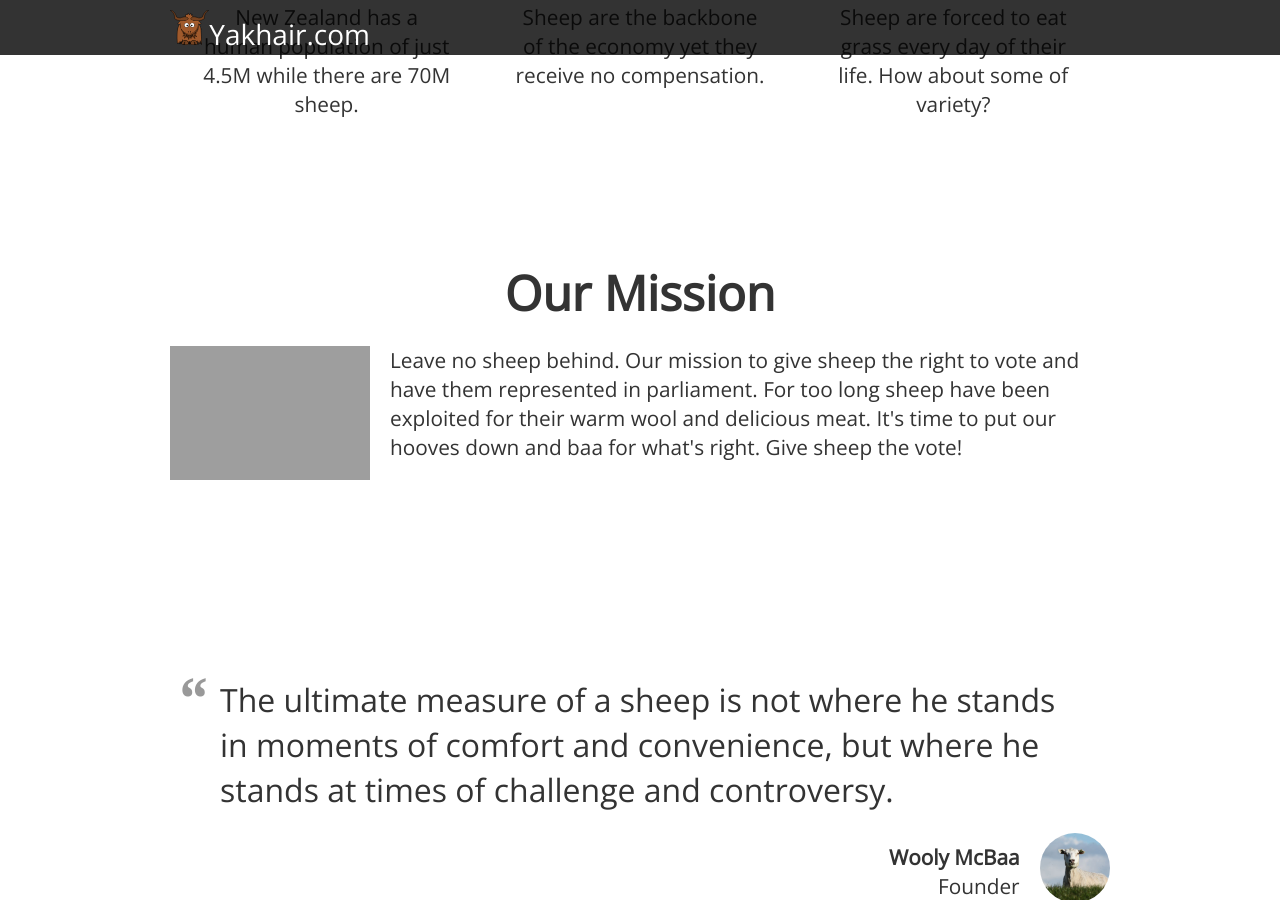
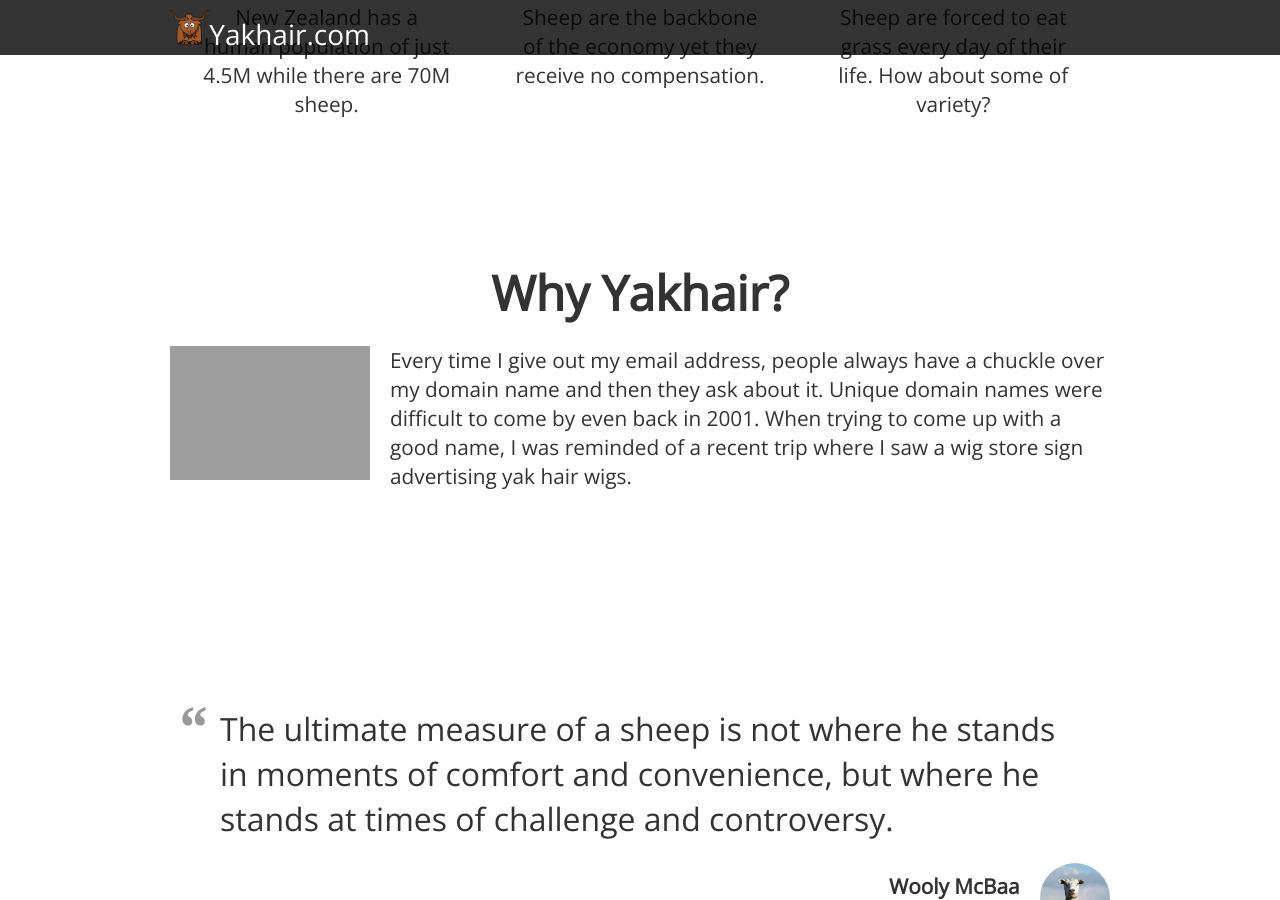
Before and after one commit to StilgarISCA/Yakhair, a Jekyll site: the page built from index.html, in a window 1280 px wide and 900 px high, scrolled down 1247 px. Built offline with Jekyll 4.4.1, drawn with Linux system fonts in a browser that asks for light colours; nearby versions of some CDN libraries; grey boxes are pictures that could not be loaded.

Commit message:
Why yakhair?

```diff
--- a/index.html
+++ b/index.html
@@ -39,8 +39,8 @@ newsletter_background_image: https://source.unsplash.com/c8ET5XvBwnU/1880x1240?a
 
 <section>
 	<div class="container mission">
-		<h2 class="editable">Our Mission</h2>
-		<p class="editable"><img src="https://source.unsplash.com/9fQDKybDgqk/200x134" alt="Sheep" width="200" height="134">Leave no sheep behind. Our mission to give sheep the right to vote and have them represented in parliament. For too long sheep have been exploited for their warm wool and delicious meat. It's time to put our hooves down and baa for what's right. Give sheep the vote!</p>
+		<h2 class="editable">Why Yakhair?</h2>
+		<p class="editable"><img src="https://source.unsplash.com/9fQDKybDgqk/200x134" alt="Sheep" width="200" height="134">Every time I give out my email address, people always have a chuckle over my domain name and then they ask about it. Unique domain names were difficult to come by even back in 2001. When trying to come up with a good name, I was reminded of a recent trip where I saw a wig store sign advertising yak hair wigs.</p>
 	</div>
 </section>
 
```
